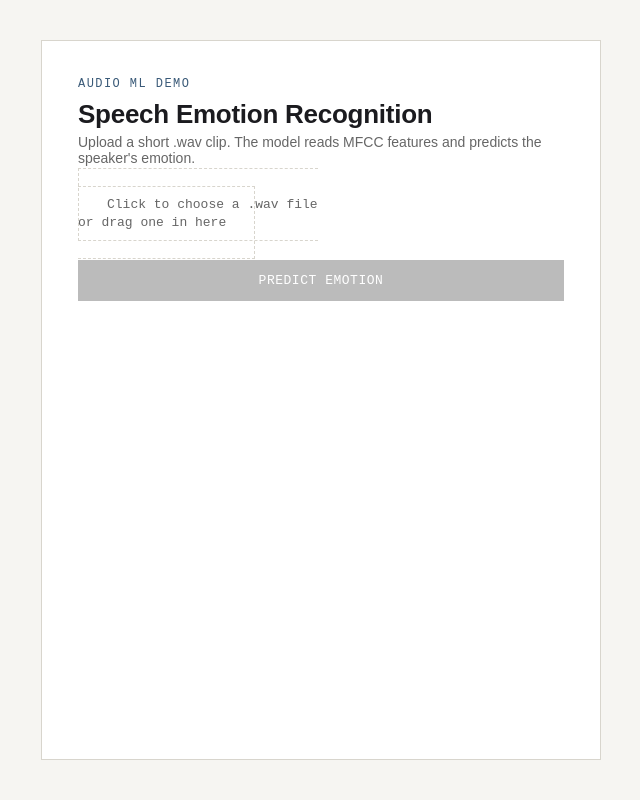
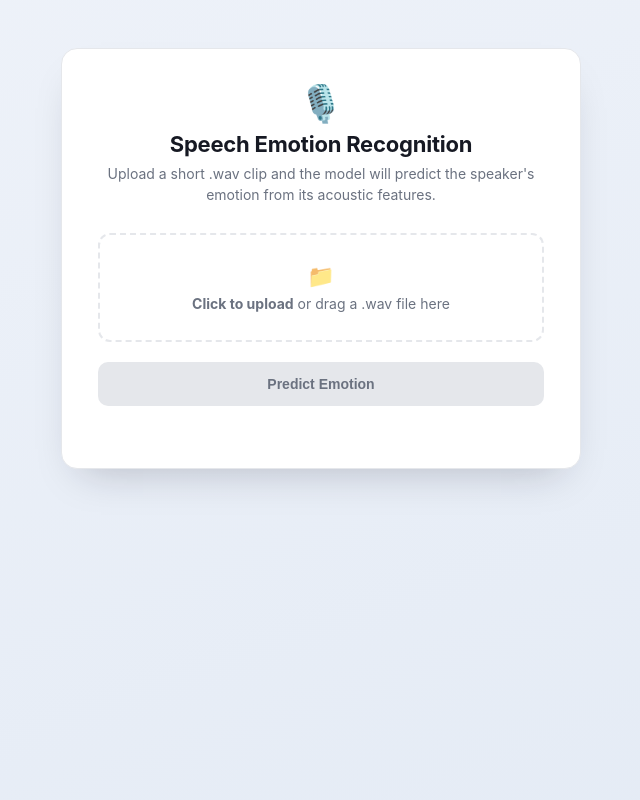
Before and after one commit to SandeepKumar8696/speech-emotion-recognition, a Flask app: page / in a window 1280 px wide. Shown: the whole page, without its empty margins (319-959 px from the left). Run offline with Flask 3, Linux system fonts and the light colour scheme; parts of the project's set-up code (start-up, migrations or seed data) failed here and were passed over.

Commit message:
Set up local dev environment and clean up the demo UI
Fix hardcoded personal file paths in app.py, disable the Flask
reloader (was causing orphaned dev-server processes), add
requirements.txt and .gitignore, and redesign templates/index.html
for a cleaner upload/result flow.

```diff
--- a/app.py
+++ b/app.py
@@ -17,10 +17,11 @@ from tensorflow.keras.models import load_model
 from werkzeug.utils import secure_filename
 
 # ---------------- CONFIG (edit these) ----------------
-MODEL_PATH = "C:/Users/sandeep kumar/Downloads/model.h5"
-LABEL_ENCODER_PATH = "C:/Users/sandeep kumar/Downloads/label_encoder.pkl"
+BASE_DIR = os.path.dirname(os.path.abspath(__file__))
+MODEL_PATH = os.path.join(BASE_DIR, "best_model.h5")
+LABEL_ENCODER_PATH = os.path.join(BASE_DIR, "label_encoder.pkl")
 N_MFCC = 40
-UPLOAD_FOLDER = "uploads"
+UPLOAD_FOLDER = os.path.join(BASE_DIR, "uploads")
 # -------------------------------------------------------
 
 os.makedirs(UPLOAD_FOLDER, exist_ok=True)
@@ -75,4 +76,4 @@ def predict():
 
 
 if __name__ == "__main__":
-    app.run(debug=True)
+    app.run(debug=True, use_reloader=False)
--- a/templates/index.html
+++ b/templates/index.html
@@ -2,105 +2,167 @@
 <html lang="en">
 <head>
 <meta charset="UTF-8">
-<title>Speech Emotion Recognition — Demo</title>
+<meta name="viewport" content="width=device-width, initial-scale=1">
+<title>Speech Emotion Recognition</title>
 <style>
   :root{
-    --ink:#1b1b1f;
-    --paper:#f6f5f2;
-    --line:#d8d5cd;
-    --accent:#3a5a78;
-    --accent-soft:#dce6ee;
-    --mono: "IBM Plex Mono", "Courier New", monospace;
-    --sans: "IBM Plex Sans", Arial, sans-serif;
+    --bg-1:#eef2f9;
+    --bg-2:#e4ebf5;
+    --surface:#ffffff;
+    --ink:#161923;
+    --muted:#6b7280;
+    --line:#e5e7eb;
+    --accent:#4f46e5;
+    --accent-soft:#eef0fe;
+    --accent-dark:#3d33c9;
+    --danger:#dc2626;
+    --danger-soft:#fef2f2;
+    --radius:16px;
+    --font: -apple-system, BlinkMacSystemFont, "Segoe UI", Roboto, Helvetica, Arial, sans-serif;
   }
-  *{box-sizing:border-box;}
+  @media (prefers-color-scheme: dark){
+    :root{
+      --bg-1:#0f1117; --bg-2:#151824;
+      --surface:#1a1d29; --ink:#eef0f7; --muted:#9099ab;
+      --line:#2a2e3d; --accent:#7c73ff; --accent-soft:#242545;
+      --accent-dark:#9089ff; --danger:#f87171; --danger-soft:#3a1d1f;
+    }
+  }
+  *{ box-sizing:border-box; }
   body{
-    margin:0; padding:40px 20px; min-height:100vh;
-    background:var(--paper); color:var(--ink);
-    font-family:var(--sans);
-    display:flex; justify-content:center;
+    margin:0; min-height:100vh; padding:48px 20px;
+    background:linear-gradient(160deg, var(--bg-1), var(--bg-2));
+    color:var(--ink); font-family:var(--font);
+    display:flex; justify-content:center; align-items:flex-start;
   }
   .card{
-    width:100%; max-width:560px;
+    width:100%; max-width:520px;
+    background:var(--surface);
     border:1px solid var(--line);
-    background:#fff;
+    border-radius:var(--radius);
+    box-shadow:0 20px 40px -20px rgba(20,20,40,0.25);
     padding:36px;
   }
-  .eyebrow{
-    font-family:var(--mono); font-size:12px; letter-spacing:0.12em;
-    text-transform:uppercase; color:var(--accent); margin-bottom:8px;
-  }
-  h1{
-    font-size:26px; margin:0 0 4px 0; font-weight:700; letter-spacing:-0.01em;
-  }
-  p.sub{ color:#666; margin:0 0 28px 0; font-size:14px; }
+  .header{ text-align:center; margin-bottom:28px; }
+  .header .icon{ font-size:36px; line-height:1; margin-bottom:10px; }
+  h1{ font-size:22px; margin:0 0 6px; font-weight:700; letter-spacing:-0.01em; }
+  p.sub{ color:var(--muted); margin:0; font-size:14px; line-height:1.5; }
 
   .dropzone{
-    border:1.5px dashed var(--line);
-    padding:28px; text-align:center; cursor:pointer;
+    display:flex; flex-direction:column; align-items:center; gap:6px;
+    border:2px dashed var(--line); border-radius:12px;
+    padding:28px 16px; text-align:center; cursor:pointer;
     transition:border-color .15s ease, background .15s ease;
-    font-family:var(--mono); font-size:13px; color:#666;
+    color:var(--muted); font-size:14px;
   }
+  .dropzone .dz-icon{ font-size:22px; opacity:.8; }
   .dropzone:hover, .dropzone.drag{
     border-color:var(--accent); background:var(--accent-soft);
   }
   input[type=file]{ display:none; }
 
-  #filename{ margin-top:10px; font-size:13px; font-family:var(--mono); color:var(--ink); }
+  .file-chip{
+    display:none; align-items:center; justify-content:space-between; gap:10px;
+    margin-top:12px; padding:10px 14px;
+    background:var(--accent-soft); border-radius:10px;
+    font-size:13px; color:var(--ink);
+  }
+  .file-chip .name{ overflow:hidden; text-overflow:ellipsis; white-space:nowrap; }
+  .file-chip .clear{
+    cursor:pointer; color:var(--muted); font-size:16px; line-height:1;
+    border:none; background:none; padding:0 2px;
+  }
+  .file-chip .clear:hover{ color:var(--danger); }
 
-  button{
-    margin-top:20px; width:100%; padding:13px;
-    background:var(--ink); color:#fff; border:none;
-    font-family:var(--mono); font-size:13px; letter-spacing:0.04em;
-    text-transform:uppercase; cursor:pointer;
+  button.primary{
+    margin-top:20px; width:100%; padding:14px;
+    background:var(--accent); color:#fff; border:none; border-radius:10px;
+    font-size:14px; font-weight:600; cursor:pointer;
+    display:flex; align-items:center; justify-content:center; gap:8px;
+    transition:background .15s ease, transform .1s ease;
   }
-  button:disabled{ background:#bbb; cursor:not-allowed; }
-  button:hover:not(:disabled){ background:var(--accent); }
+  button.primary:hover:not(:disabled){ background:var(--accent-dark); }
+  button.primary:active:not(:disabled){ transform:scale(0.99); }
+  button.primary:disabled{ background:var(--line); color:var(--muted); cursor:not-allowed; }
 
-  #result{ margin-top:28px; display:none; }
-  .emotion-label{
-    font-size:32px; font-weight:700; text-transform:capitalize;
-    color:var(--accent); margin-bottom:4px;
+  .spinner{
+    width:15px; height:15px; border-radius:50%;
+    border:2px solid rgba(255,255,255,0.4); border-top-color:#fff;
+    animation:spin .7s linear infinite; display:none;
   }
-  .confidence{ font-family:var(--mono); font-size:13px; color:#666; margin-bottom:18px; }
+  @keyframes spin{ to{ transform:rotate(360deg); } }
 
-  .bar-row{ display:flex; align-items:center; gap:10px; margin-bottom:6px; font-size:12px; font-family:var(--mono); }
-  .bar-label{ width:80px; text-transform:capitalize; color:#555; }
-  .bar-track{ flex:1; height:8px; background:var(--line); position:relative; }
-  .bar-fill{ height:100%; background:var(--accent); }
-  .bar-pct{ width:40px; text-align:right; color:#888; }
+  .hint{ margin-top:10px; font-size:12px; color:var(--muted); text-align:center; min-height:16px; }
+  .hint.error{ color:var(--danger); }
 
-  #status{ margin-top:14px; font-family:var(--mono); font-size:12px; color:#999; }
+  #result{ display:none; margin-top:28px; padding-top:24px; border-top:1px solid var(--line); }
+  .emotion-row{ display:flex; align-items:center; gap:14px; margin-bottom:20px; }
+  .emotion-emoji{ font-size:40px; line-height:1; }
+  .emotion-label{ font-size:24px; font-weight:700; text-transform:capitalize; }
+  .confidence-badge{
+    margin-left:auto; font-size:13px; font-weight:600; color:var(--accent);
+    background:var(--accent-soft); padding:5px 10px; border-radius:999px;
+  }
+
+  .bar-row{ display:flex; align-items:center; gap:10px; margin-bottom:8px; font-size:12.5px; }
+  .bar-label{ width:72px; text-transform:capitalize; color:var(--muted); flex-shrink:0; }
+  .bar-track{ flex:1; height:8px; background:var(--line); border-radius:999px; overflow:hidden; }
+  .bar-fill{
+    height:100%; background:var(--accent); border-radius:999px; width:0;
+    transition:width .5s ease;
+  }
+  .bar-pct{ width:38px; text-align:right; color:var(--muted); flex-shrink:0; }
 </style>
 </head>
 <body>
   <div class="card">
-    <div class="eyebrow">Audio ML Demo</div>
-    <h1>Speech Emotion Recognition</h1>
-    <p class="sub">Upload a short .wav clip. The model reads MFCC features and predicts the speaker's emotion.</p>
+    <div class="header">
+      <div class="icon">🎙️</div>
+      <h1>Speech Emotion Recognition</h1>
+      <p class="sub">Upload a short .wav clip and the model will predict the speaker's emotion from its acoustic features.</p>
+    </div>
 
     <label class="dropzone" id="dropzone" for="audioInput">
-      Click to choose a .wav file<br>or drag one in here
+      <div class="dz-icon">📁</div>
+      <div><strong>Click to upload</strong> or drag a .wav file here</div>
     </label>
     <input type="file" id="audioInput" accept=".wav">
-    <div id="filename"></div>
+    <div class="file-chip" id="fileChip">
+      <span class="name" id="fileName"></span>
+      <button type="button" class="clear" id="clearFile" aria-label="Remove file">✕</button>
+    </div>
 
-    <button id="predictBtn" disabled>Predict Emotion</button>
-    <div id="status"></div>
+    <button class="primary" id="predictBtn" disabled>
+      <span class="spinner" id="spinner"></span>
+      <span id="btnLabel">Predict Emotion</span>
+    </button>
+    <div class="hint" id="hint"></div>
 
     <div id="result">
-      <div class="emotion-label" id="emotionLabel"></div>
-      <div class="confidence" id="confidenceText"></div>
+      <div class="emotion-row">
+        <div class="emotion-emoji" id="emotionEmoji"></div>
+        <div class="emotion-label" id="emotionLabel"></div>
+        <div class="confidence-badge" id="confidenceBadge"></div>
+      </div>
       <div id="probBars"></div>
     </div>
   </div>
 
 <script>
+  const EMOJI = {
+    angry:'😠', happy:'😄', sad:'😢', neutral:'😐',
+    fear:'😨', disgust:'🤢', calm:'😌', surprise:'😲'
+  };
+
   const dropzone = document.getElementById('dropzone');
   const input = document.getElementById('audioInput');
-  const filenameEl = document.getElementById('filename');
+  const fileChip = document.getElementById('fileChip');
+  const fileNameEl = document.getElementById('fileName');
+  const clearFileBtn = document.getElementById('clearFile');
   const btn = document.getElementById('predictBtn');
-  const status = document.getElementById('status');
+  const btnLabel = document.getElementById('btnLabel');
+  const spinner = document.getElementById('spinner');
+  const hint = document.getElementById('hint');
   const result = document.getElementById('result');
 
   let selectedFile = null;
@@ -109,28 +171,48 @@
     if (e.target.files.length) setFile(e.target.files[0]);
   });
 
-  ['dragover','dragenter'].forEach(evt =>
+  ['dragover', 'dragenter'].forEach(evt =>
     dropzone.addEventListener(evt, e => { e.preventDefault(); dropzone.classList.add('drag'); })
   );
-  ['dragleave','drop'].forEach(evt =>
+  ['dragleave', 'drop'].forEach(evt =>
     dropzone.addEventListener(evt, e => { e.preventDefault(); dropzone.classList.remove('drag'); })
   );
   dropzone.addEventListener('drop', e => {
     if (e.dataTransfer.files.length) setFile(e.dataTransfer.files[0]);
   });
 
+  clearFileBtn.addEventListener('click', () => {
+    selectedFile = null;
+    input.value = '';
+    fileChip.style.display = 'none';
+    dropzone.style.display = 'flex';
+    btn.disabled = true;
+    result.style.display = 'none';
+    hint.textContent = '';
+  });
+
   function setFile(file){
     selectedFile = file;
-    filenameEl.textContent = file.name;
+    fileNameEl.textContent = file.name;
+    fileChip.style.display = 'flex';
+    dropzone.style.display = 'none';
     btn.disabled = false;
     result.style.display = 'none';
-    status.textContent = '';
+    hint.className = 'hint';
+    hint.textContent = '';
+  }
+
+  function setLoading(isLoading){
+    btn.disabled = isLoading;
+    spinner.style.display = isLoading ? 'inline-block' : 'none';
+    btnLabel.textContent = isLoading ? 'Analyzing…' : 'Predict Emotion';
   }
 
   btn.addEventListener('click', async () => {
     if (!selectedFile) return;
-    btn.disabled = true;
-    status.textContent = 'Running inference...';
+    setLoading(true);
+    hint.className = 'hint';
+    hint.textContent = 'First prediction can take up to 30s while the model warms up.';
     result.style.display = 'none';
 
     const formData = new FormData();
@@ -141,29 +223,35 @@
       const data = await res.json();
       if (data.error) throw new Error(data.error);
 
+      document.getElementById('emotionEmoji').textContent = EMOJI[data.emotion] || '🎧';
       document.getElementById('emotionLabel').textContent = data.emotion;
-      document.getElementById('confidenceText').textContent =
-        `confidence: ${(data.confidence * 100).toFixed(1)}%`;
+      document.getElementById('confidenceBadge').textContent =
+        `${(data.confidence * 100).toFixed(1)}% confident`;
 
       const barsEl = document.getElementById('probBars');
       barsEl.innerHTML = '';
-      const sorted = Object.entries(data.all_probabilities).sort((a,b) => b[1]-a[1]);
+      const sorted = Object.entries(data.all_probabilities).sort((a, b) => b[1] - a[1]);
       for (const [label, prob] of sorted) {
         const pct = (prob * 100).toFixed(1);
-        barsEl.innerHTML += `
-          <div class="bar-row">
-            <div class="bar-label">${label}</div>
-            <div class="bar-track"><div class="bar-fill" style="width:${pct}%"></div></div>
-            <div class="bar-pct">${pct}%</div>
-          </div>`;
+        const row = document.createElement('div');
+        row.className = 'bar-row';
+        row.innerHTML = `
+          <div class="bar-label">${label}</div>
+          <div class="bar-track"><div class="bar-fill"></div></div>
+          <div class="bar-pct">${pct}%</div>`;
+        barsEl.appendChild(row);
+        requestAnimationFrame(() => {
+          row.querySelector('.bar-fill').style.width = pct + '%';
+        });
       }
 
       result.style.display = 'block';
-      status.textContent = '';
+      hint.textContent = '';
     } catch (err) {
-      status.textContent = 'Error: ' + err.message;
+      hint.className = 'hint error';
+      hint.textContent = 'Error: ' + err.message;
     } finally {
-      btn.disabled = false;
+      setLoading(false);
     }
   });
 </script>
```
Also changed, not shown: requirements.txt (added, +12 -0 lines), 1 other file.
